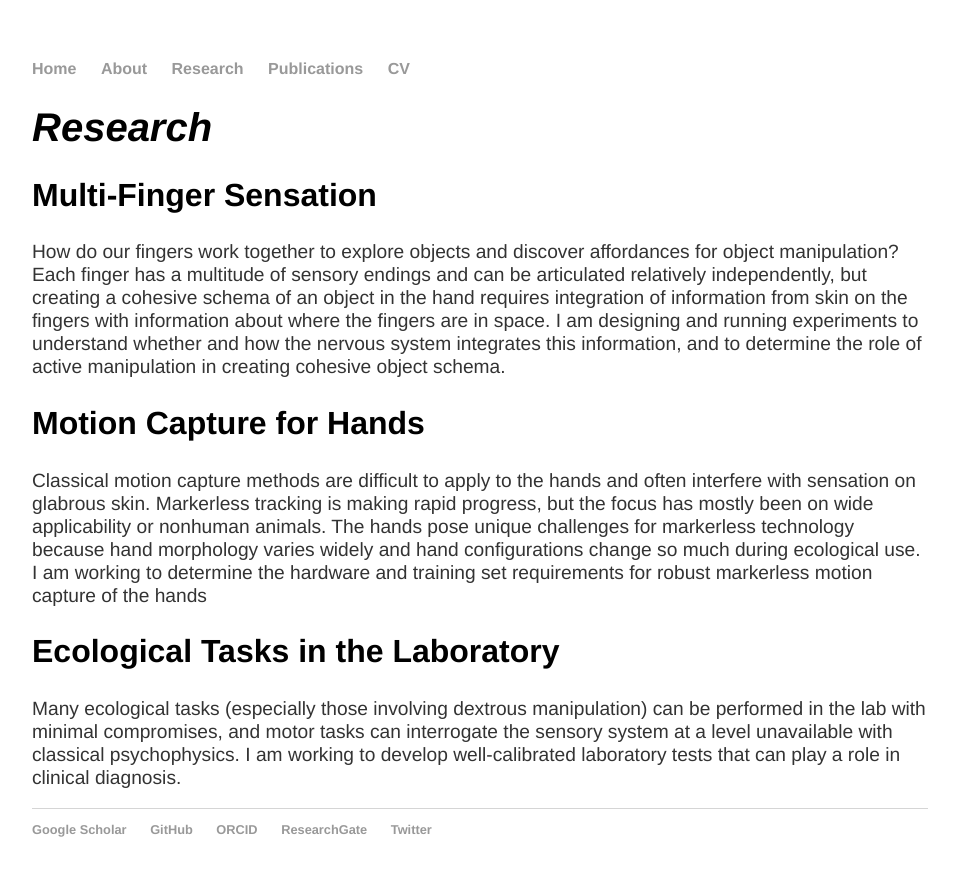
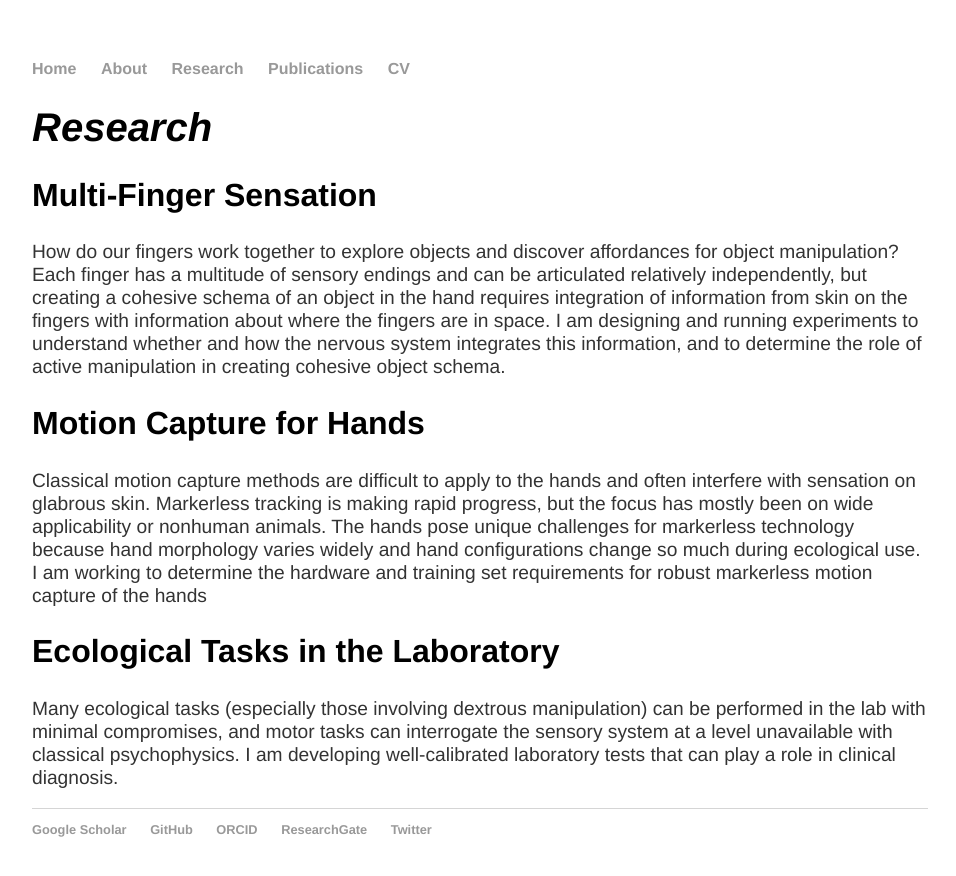
Before and after one commit to sreschechtko/sreschechtko.github.io, a Jekyll site: the page built from research.html, in a window 1280 px wide. Shown: the top 876 px of the page, without its empty margins (160-1116 px from the left). Built offline with Jekyll 4.4.1, drawn with Linux system fonts in a browser that asks for light colours.

Commit message:
Update research.html

```diff
--- a/research.html
+++ b/research.html
@@ -12,6 +12,6 @@ title: Sasha Reschechtko - Research
 	<p>Classical motion capture methods are difficult to apply to the hands and often interfere with sensation on glabrous skin. Markerless tracking is making rapid progress, but the focus has mostly been on wide applicability or nonhuman animals. The hands pose unique challenges for markerless technology because hand morphology varies widely and hand configurations change so much during ecological use. I am working to determine the hardware and training set requirements for robust markerless motion capture of the hands</p>
 
 	<h2>Ecological Tasks in the Laboratory</h2>
-	<p>Many ecological tasks (especially those involving dextrous manipulation) can be performed in the lab with minimal compromises, and motor tasks can interrogate the sensory system at a level unavailable with classical psychophysics. I am working to develop well-calibrated laboratory tests that can  play a role in clinical diagnosis.</p>
+	<p>Many ecological tasks (especially those involving dextrous manipulation) can be performed in the lab with minimal compromises, and motor tasks can interrogate the sensory system at a level unavailable with classical psychophysics. I am developing well-calibrated laboratory tests that can play a role in clinical diagnosis.</p>
 
 </div><!-- /.blurb -->
```
